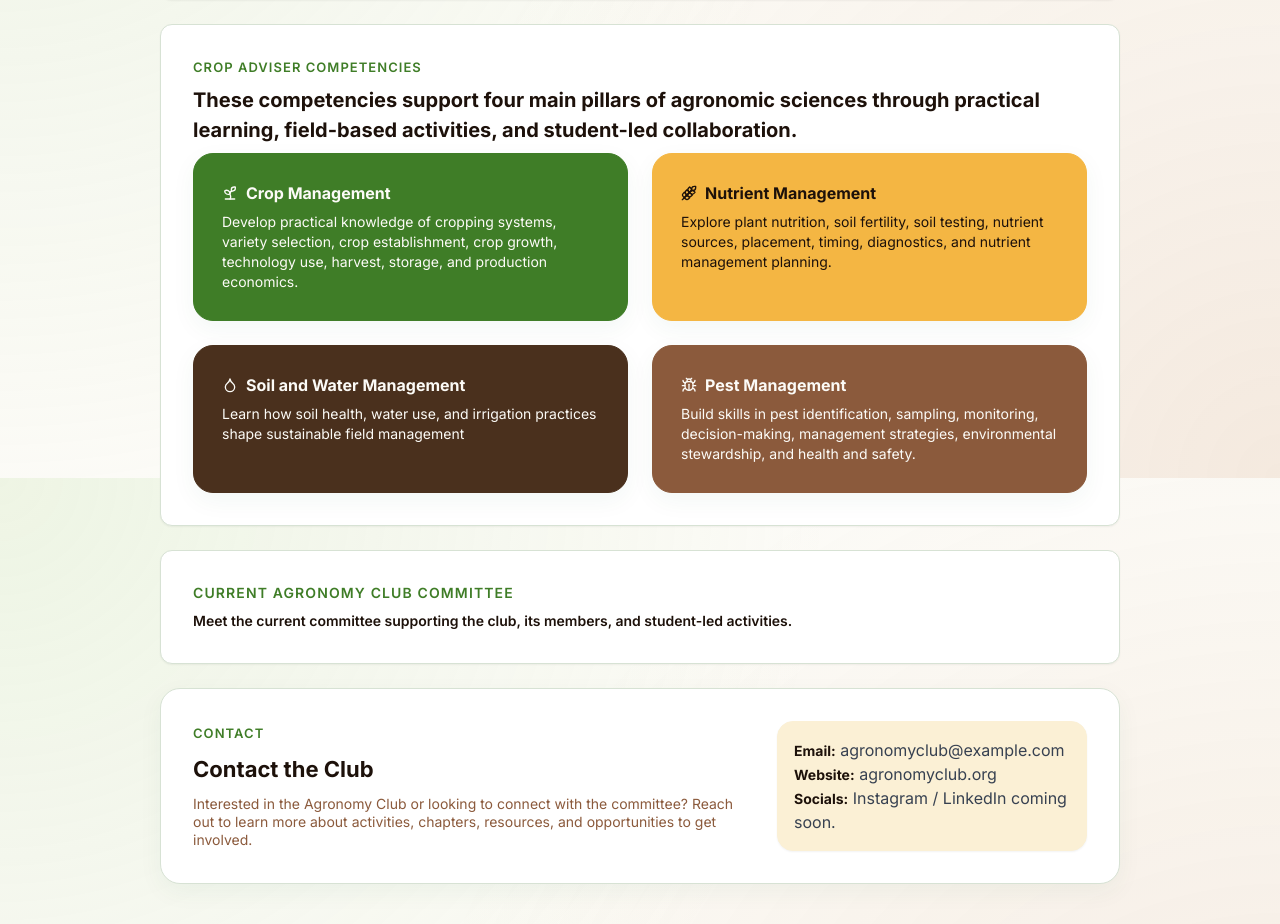
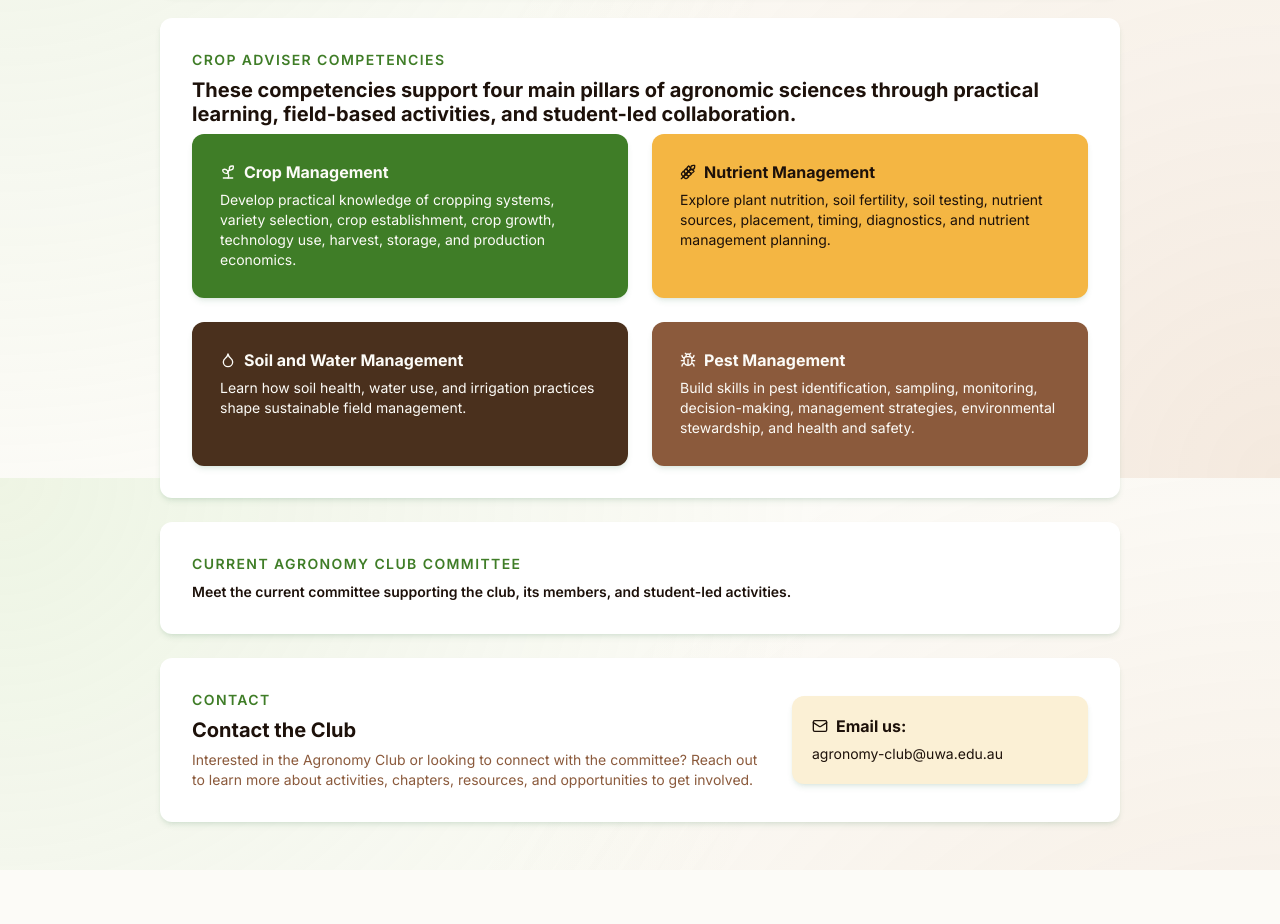
Before and after one commit to codersforcauses/agronomy-club, a Next.js app in the folder client/: page /about in a window 1280 px wide. Shown: the part 322-1246 px from the top of the page. After the commit the page ends 1192 px from the top, so only its background shows below. Built offline with nearby package versions, Linux system fonts and the light colour scheme.

Commit message:
Address about page review feedback

```diff
--- a/client/src/app/about/page.tsx
+++ b/client/src/app/about/page.tsx
@@ -1,4 +1,4 @@
-import { Bug, Droplet, Sprout, Wheat } from "lucide-react";
+import { Bug, Droplet, Mail,Sprout, Wheat } from "lucide-react";
 import type { Metadata } from "next";
 
 export const metadata: Metadata = {
@@ -11,94 +11,96 @@ export default function AboutPage() {
   return (
     <section className="mx-auto max-w-5xl px-4 py-12 sm:px-6 lg:px-8">
       <div className="space-y-6 text-gray-700">
-        <div className="rounded-xl border border-brand-green-light bg-white p-8 shadow-sm">
-          <p className="text-[13px] font-semibold uppercase leading-[20px] tracking-[0.08em] text-brand-green">
+        <div className="rounded-xl bg-white p-8 shadow-md shadow-brand-shadow">
+          <p className="text-sm/5 font-semibold uppercase tracking-widest text-brand-green">
             Our purpose
           </p>
-          <h1 className="mt-2 text-[28px] font-bold leading-[36px] text-brand-text-dark">
+          <h1 className="mt-2 text-2xl/6 font-bold text-brand-text-dark">
             Growing resilient food systems through collaboration
           </h1>
-          <p className="mt-2 text-[15px] font-normal leading-[24px] text-brand-text">
+          <p className="mt-2 text-base/5 font-normal text-brand-text">
             The Agronomy Club is a student-led community supporting excellence
             in agronomic sciences. Through study tours, competitions, coaching,
             case study discussions, study groups, learning resources, and
             hands-on practice, the club helps members build practical knowledge
-            and professional connections.
+            and professional connections. Originally founded in UWA, we aim to
+            grow this community to connect all the green thumbs across the
+            world.
           </p>
         </div>
 
-        <div className="rounded-xl border border-brand-green-light bg-white p-8 shadow-sm">
-          <p className="text-[13px] font-semibold uppercase leading-[20px] tracking-[0.08em] text-brand-green">
+        <div className="rounded-xl bg-white p-8 shadow-md shadow-brand-shadow">
+          <p className="text-sm/5 font-semibold uppercase tracking-widest text-brand-green">
             Crop Adviser Competencies
           </p>
-          <h3 className="mt-2 text-[20px] font-bold leading-[30px] text-brand-text-dark">
+          <h3 className="mt-2 text-xl/6 font-bold text-brand-text-dark">
             These competencies support four main pillars of agronomic sciences
             through practical learning, field-based activities, and student-led
             collaboration.
           </h3>
 
           <div className="mt-2 grid grid-cols-1 gap-6 md:grid-cols-2">
-            <div className="w-full rounded-[20px] border border-brand-green bg-brand-green p-7 shadow-[0_8px_24px_rgba(22,101,52,0.05)]">
+            <div className="w-full rounded-xl bg-brand-green p-7 shadow-md shadow-brand-shadow">
               <div className="flex items-center gap-2">
                 <Sprout
                   className="h-4 w-4 text-brand-surface"
                   aria-hidden="true"
                 />
-                <h3 className="text-[16px] font-bold leading-[22px] text-brand-surface">
+                <h3 className="text-base/5 font-bold text-brand-surface">
                   Crop Management
                 </h3>
               </div>
-              <p className="mt-2 text-[14px] font-normal leading-[20px] text-brand-surface">
+              <p className="mt-2 text-sm/5 font-normal text-brand-surface">
                 Develop practical knowledge of cropping systems, variety
                 selection, crop establishment, crop growth, technology use,
                 harvest, storage, and production economics.
               </p>
             </div>
 
-            <div className="w-full rounded-[20px] border border-brand-yellow bg-brand-yellow p-7 shadow-[0_8px_24px_rgba(22,101,52,0.05)]">
+            <div className="w-full rounded-xl bg-brand-yellow p-7 shadow-md shadow-brand-shadow">
               <div className="flex items-center gap-2">
                 <Wheat
                   className="h-4 w-4 text-brand-text-dark"
                   aria-hidden="true"
                 />
-                <h3 className="text-[16px] font-bold leading-[22px] text-brand-text-dark">
+                <h3 className="text-base/5 font-bold text-brand-text-dark">
                   Nutrient Management
                 </h3>
               </div>
-              <p className="mt-2 text-[14px] font-normal leading-[20px] text-brand-text-dark">
+              <p className="mt-2 text-sm/5 font-normal text-brand-text-dark">
                 Explore plant nutrition, soil fertility, soil testing, nutrient
                 sources, placement, timing, diagnostics, and nutrient management
                 planning.
               </p>
             </div>
 
-            <div className="w-full rounded-[20px] border border-brand-text bg-brand-text p-7 shadow-[0_8px_24px_rgba(22,101,52,0.05)]">
+            <div className="w-full rounded-xl bg-brand-text p-7 shadow-md shadow-brand-shadow">
               <div className="flex items-center gap-2">
                 <Droplet
                   className="h-4 w-4 text-brand-surface"
                   aria-hidden="true"
                 />
-                <h3 className="text-[16px] font-bold leading-[22px] text-brand-surface">
+                <h3 className="text-base/5 font-bold text-brand-surface">
                   Soil and Water Management
                 </h3>
               </div>
-              <p className="mt-2 text-[14px] font-normal leading-[20px] text-brand-surface">
+              <p className="mt-2 text-sm/5 font-normal text-brand-surface">
                 Learn how soil health, water use, and irrigation practices shape
-                sustainable field management
+                sustainable field management.
               </p>
             </div>
 
-            <div className="w-full rounded-[20px] border border-brand-brown bg-brand-brown p-7 shadow-[0_8px_24px_rgba(22,101,52,0.05)]">
+            <div className="w-full rounded-xl bg-brand-brown p-7 shadow-md shadow-brand-shadow">
               <div className="flex items-center gap-2">
                 <Bug
                   className="h-4 w-4 text-brand-surface"
                   aria-hidden="true"
                 />
-                <h3 className="text-[16px] font-bold leading-[22px] text-brand-surface">
+                <h3 className="text-base/5 font-bold text-brand-surface">
                   Pest Management
                 </h3>
               </div>
-              <p className="mt-2 text-[14px] font-normal leading-[20px] text-brand-surface">
+              <p className="mt-2 text-sm/5 font-normal text-brand-surface">
                 Build skills in pest identification, sampling, monitoring,
                 decision-making, management strategies, environmental
                 stewardship, and health and safety.
@@ -107,49 +109,48 @@ export default function AboutPage() {
           </div>
         </div>
 
-        <div className="rounded-xl border border-brand-green-light bg-white p-8 shadow-sm">
-          <p className="text-[14px] font-semibold uppercase leading-[20px] tracking-[0.08em] text-brand-green">
+        <div className="rounded-xl bg-white p-8 shadow-md shadow-brand-shadow">
+          <p className="text-sm/5 font-semibold uppercase tracking-widest text-brand-green">
             Current Agronomy Club Committee
           </p>
-          <p className="mt-2 text-[14px] font-semibold leading-[20px] text-brand-text-dark">
+          <p className="mt-2 text-sm/5 font-semibold text-brand-text-dark">
             Meet the current committee supporting the club, its members, and
             student-led activities.
           </p>
         </div>
 
-        <div className="flex flex-col items-center justify-between gap-6 rounded-[20px] border border-brand-green-light bg-white p-8 shadow-[0_8px_24px_rgba(22,101,52,0.05)] md:flex-row">
-          <div className="max-w-[560px]">
-            <p className="text-[13px] font-semibold uppercase leading-[20px] tracking-[0.08em] text-brand-green">
+        <div className="flex flex-col items-center justify-between gap-6 rounded-xl bg-white p-8 shadow-md shadow-brand-shadow md:flex-row">
+          <div className="max-w-xl">
+            <p className="text-sm/5 font-semibold uppercase tracking-widest text-brand-green">
               CONTACT
             </p>
-            <h2 className="mt-2 text-[22px] font-bold leading-[36px] text-brand-text-dark">
+            <h2 className="mt-2 text-xl/6 font-bold text-brand-text-dark">
               Contact the Club
             </h2>
-            <p className="mt-2 text-[14px] font-normal leading-[18px] text-brand-brown">
+            <p className="mt-2 text-sm/5 font-normal text-brand-brown">
               Interested in the Agronomy Club or looking to connect with the
               committee? Reach out to learn more about activities, chapters,
               resources, and opportunities to get involved.
             </p>
           </div>
 
-          <div className="w-full rounded-[16px] border border-brand-yellow-light bg-brand-yellow-light p-4 shadow-sm md:w-[360px]">
-            <p>
-              <span className="mt-2 text-[14px] font-bold leading-[18px] text-brand-text-dark">
-                Email:
-              </span>{" "}
-              agronomyclub@example.com
-            </p>
-            <p>
-              <span className="mt-2 text-[14px] font-bold leading-[18px] text-brand-text-dark">
-                Website:
-              </span>{" "}
-              agronomyclub.org
-            </p>
-            <p>
-              <span className="mt-2 text-[14px] font-bold leading-[18px] text-brand-text-dark">
-                Socials:
-              </span>{" "}
-              Instagram / LinkedIn coming soon.
+          <div className="w-full rounded-xl bg-brand-yellow-light p-5 shadow-md shadow-brand-shadow md:w-96">
+            <div className="flex items-center gap-2">
+              <Mail
+                className="h-4 w-4 text-brand-text-dark"
+                aria-hidden="true"
+              />
+              <h3 className="text-base/5 font-bold text-brand-text-dark">
+                Email us:
+              </h3>
+            </div>
+            <p className="mt-2 text-sm/5">
+              <a
+                href="mailto:agronomy-club@uwa.edu.au"
+                className="text-brand-text-dark hover:text-brand-green-dark"
+              >
+                agronomy-club@uwa.edu.au
+              </a>
             </p>
           </div>
         </div>
```
